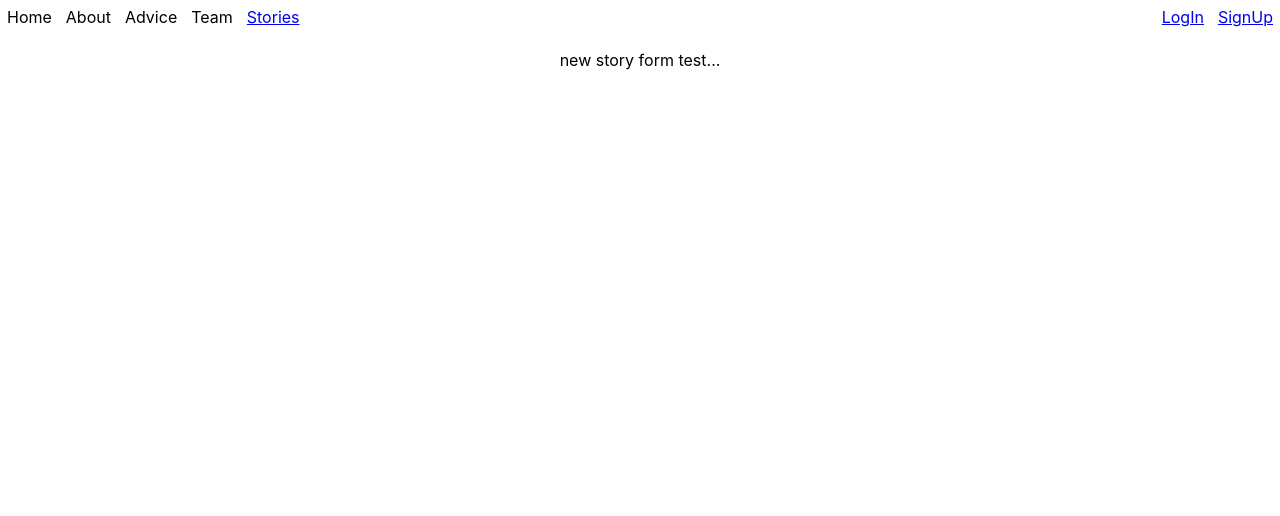
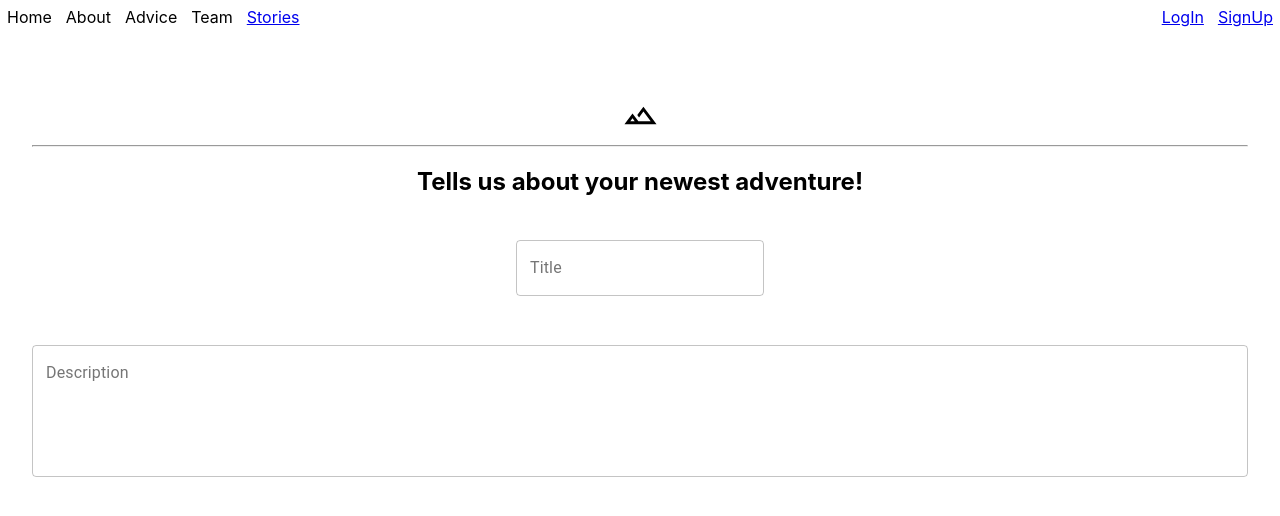
Before and after one commit to expat-journal-01/react-frontend, a React (Create React App) app in the folder client/: page /newStory in a window 1280 px wide. Shown: the top 516 px of the page. Built offline with nearby package versions, Linux system fonts and the light colour scheme; no server answers; sample sign-in values are in the browser's storage.

Commit message:
added to the form section and switched to the new axios link

```diff
--- a/client/src/App.css
+++ b/client/src/App.css
@@ -55,3 +55,12 @@ header .main-nav-links {
 header .login-signup-btns {
   display: flex;
 }
+
+.newStory-form {
+  margin: 5% auto;
+  width: 95%;
+}
+
+.newStory-form form .text-field {
+  margin: 2% 0;
+}
--- a/client/src/actions/index.js
+++ b/client/src/actions/index.js
@@ -6,7 +6,7 @@ export const FETCHING_DATA = "FETCHING_DATA";
 export const fetchStoryData = () => {
     return dispatch => {
         dispatch({ type: FETCHING_REQUEST });
-        axiosAuth().get(`http://backend-expat-journal.herokuapp.com/api/stories`)
+        axiosAuth().get(`http://157.245.163.179:8000/api/stories`)
             .then(response => {
                 dispatch({ type: FETCHING_DATA, payload: response.data });
                 console.log(response);
--- a/client/src/components/NewStory.js
+++ b/client/src/components/NewStory.js
@@ -1,9 +1,35 @@
 import React from 'react';
+import { TextField } from '@material-ui/core'
+import { FilterHdrOutlined } from '@material-ui/icons'
+
+const initalValues = {
+    title: "",
+    description: "",
+    coverImage: null,
+    id: ""
+}
 
 const NewStory = () => {
     return(
-        <div>
-            <p>new story form test...</p>
+        <div className = "newStory-form">
+            <FilterHdrOutlined fontSize = "large" />
+            <hr />
+            <h2>Tells us about your newest adventure!</h2>
+            <form>
+                <TextField
+                    className = "text-field"
+                    label = "Title"
+                    variant = "outlined"
+                />
+                <TextField
+                    className = "text-field"
+                    fullWidth
+                    multiline
+                    label = "Description"
+                    variant = "outlined"
+                    rows = {5}
+                />
+            </form>
         </div>
     );
 }
--- a/client/src/components/Story.js
+++ b/client/src/components/Story.js
@@ -6,7 +6,7 @@ const Story = props => {
         <div className = "story">
             <h2>{props.post.title}</h2>
             <div className = "img-container">
-                <img src = "https://images.unsplash.com/flagged/photo-1570817203372-4ed3a000e551?ixlib=rb-1.2.1&ixid=eyJhcHBfaWQiOjEyMDd9&auto=format&fit=crop&w=452&q=80" alt = "filler image" />
+                <img src = {props.post.coverImage} alt = "filler image" />
             </div>
             <p><ArrowRight />{props.post.description}</p>
             <div className = "edit-delete-btns">
```
